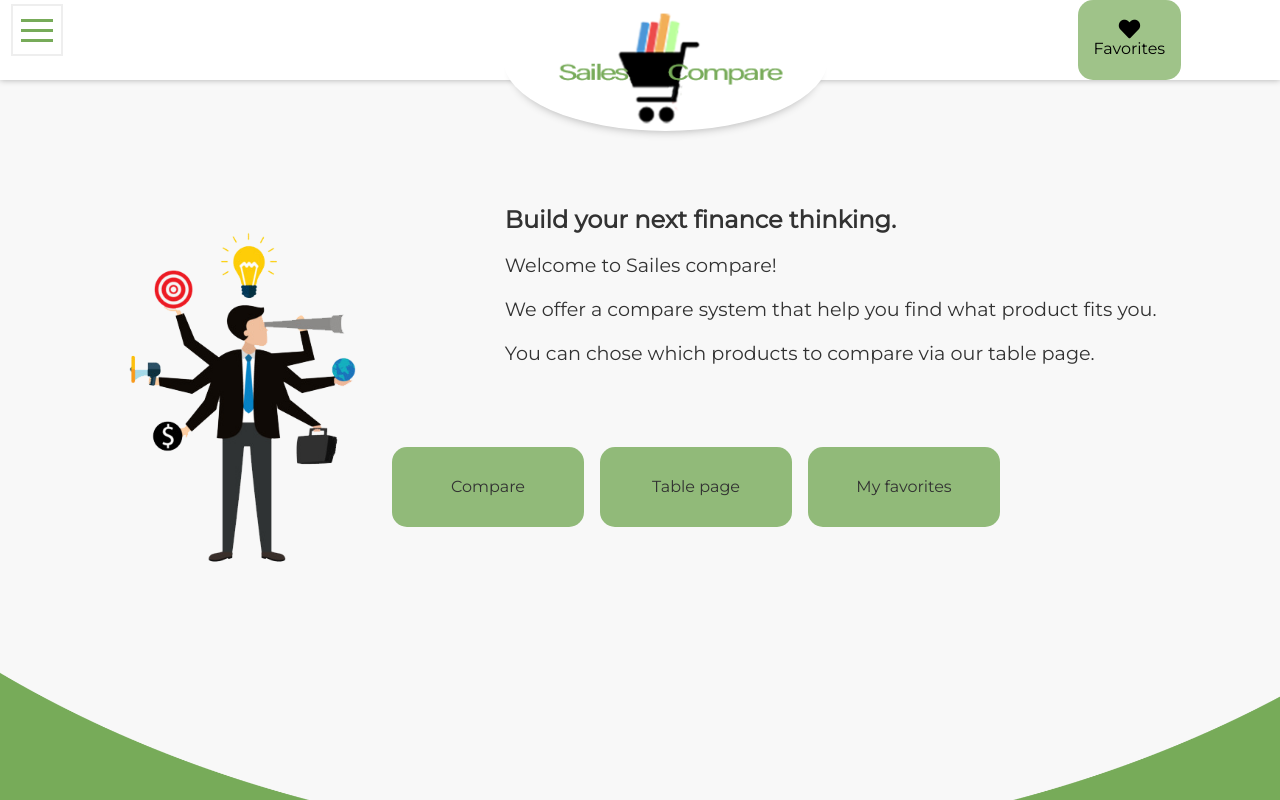
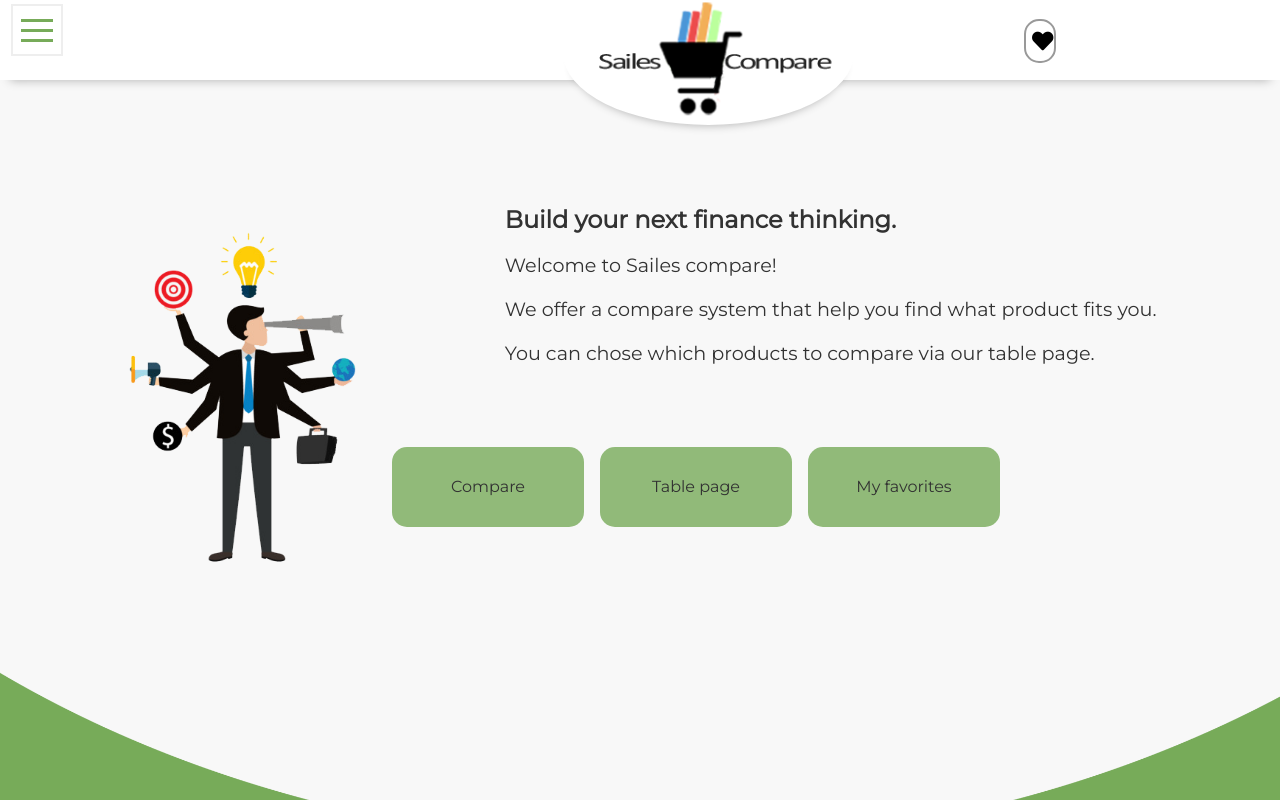
Before and after one commit to orisailes/Appleseeds-Bootcamp, a React (Create React App) app in the folder mid course project/: page / in a window 1280 px wide. Built offline with nearby package versions, Linux system fonts and the light colour scheme.

Commit message:
file adding

```diff
--- a/mid course project/src/components/Header.js
+++ b/mid course project/src/components/Header.js
@@ -8,12 +8,9 @@ function Header() {
     return (
         <>
             <SideNav />
-            <div className="header-bg"></div>
             <div className="header">
-                <div className="fixer"></div>
                 <Link to="/"><img className="sailes-compare-logo" src={Img} alt="logo" /></Link>
-                {/* <Link to="/favorite"><img className="cart" src={Cart} alt="logo" /></Link> */}
-                <Link to="/favorite"><button className="header-favorite-btn"> <i className="fas fa-heart fa-lg"></i> Favorites</button></Link>
+                <Link to="/favorite"><button className="header-favorite-btn"> <i className="fas fa-heart fa-lg"></i><span>Favorites</span></button></Link>
             </div>
         </>
     )
--- a/mid course project/src/components/css/header.css
+++ b/mid course project/src/components/css/header.css
@@ -1,48 +1,68 @@
-
 .header {
-    height: 25vh;
-    display: flex;
-    justify-content: space-around;
-    position: fixed;
-    top: 0;
-    right: 0;
-    width: 80vw;
-    height: 12vh;
-}
-
-.header-bg {
+    position: relative;
+    width: 100vw;
     height: 10vh;
-    width: 100vw;
-    background: #fff;
-    z-index: -10;
-    filter: drop-shadow(0rem 0rem 0.2rem rgba(0, 0, 0, 0.3));
+    box-shadow: 0 10px 10px -10px rgba(0, 0, 0, 0.3);
 }
 
 .sailes-compare-logo {
     height: 18vh;
-    position: relative;
-    top: -1vw;
+    position: absolute;
     background-color: #fff;
-    right: 4vw;
     border-radius: 50%;
     box-shadow: 0 10px 10px -10px rgba(0, 0, 0, 0.3);
+    left: 44%;
+    top: -24%;
 }
 
-.cart {
-    height: 15vh;
+.header-favorite-btn {
+    height: 55%;
+    width: 2.5vw;
+    outline: none;
+    border: 2px solid rgba(0, 0, 0, 0.4);
+    background: none;
+    border-radius: 15px;
     position: relative;
-    top: -2vh;
+    margin-top: 2.4vh;
+    display: inline-flex;
+    align-items: center;
+    left: 80vw;
+    overflow:hidden;
+    transition: all 0.65s;
+    text-decoration: none;
 }
 
-.header-favorite-btn{
-    height: 83%;
-    width: 8vw;
-    outline: none;
-    border: none;
+ a{
+ text-decoration: none;
+}
+.header-favorite-btn i{
+    transition: all 1.1s;
+}
+
+.header-favorite-btn span{
+    transition: all 1s;
+    vertical-align: top;
+}
+
+.header span{
+    display: none;
+    overflow:hidden;
+    transition: all 1s;
+    font-weight: bold;
+    font-size: 1rem;
+}
+
+.header-favorite-btn:hover {
     background: var(--primary-ligth);
-    border-radius: 15px;
+    cursor: pointer;
+    width: 7.5vw;
 }
-.header-favorite-btn:hover{
-   background: var(--primary);
-   cursor: pointer;
+
+
+.header-favorite-btn:hover > span {
+   display: inline-flex;
 }
+
+.header-favorite-btn:hover > i {
+    transform: rotateY(0.5turn)
+}
```
Also changed, not shown: mid course project/src/img/logo4.png, 1 other file (tests, documents, lock files or other folders).
